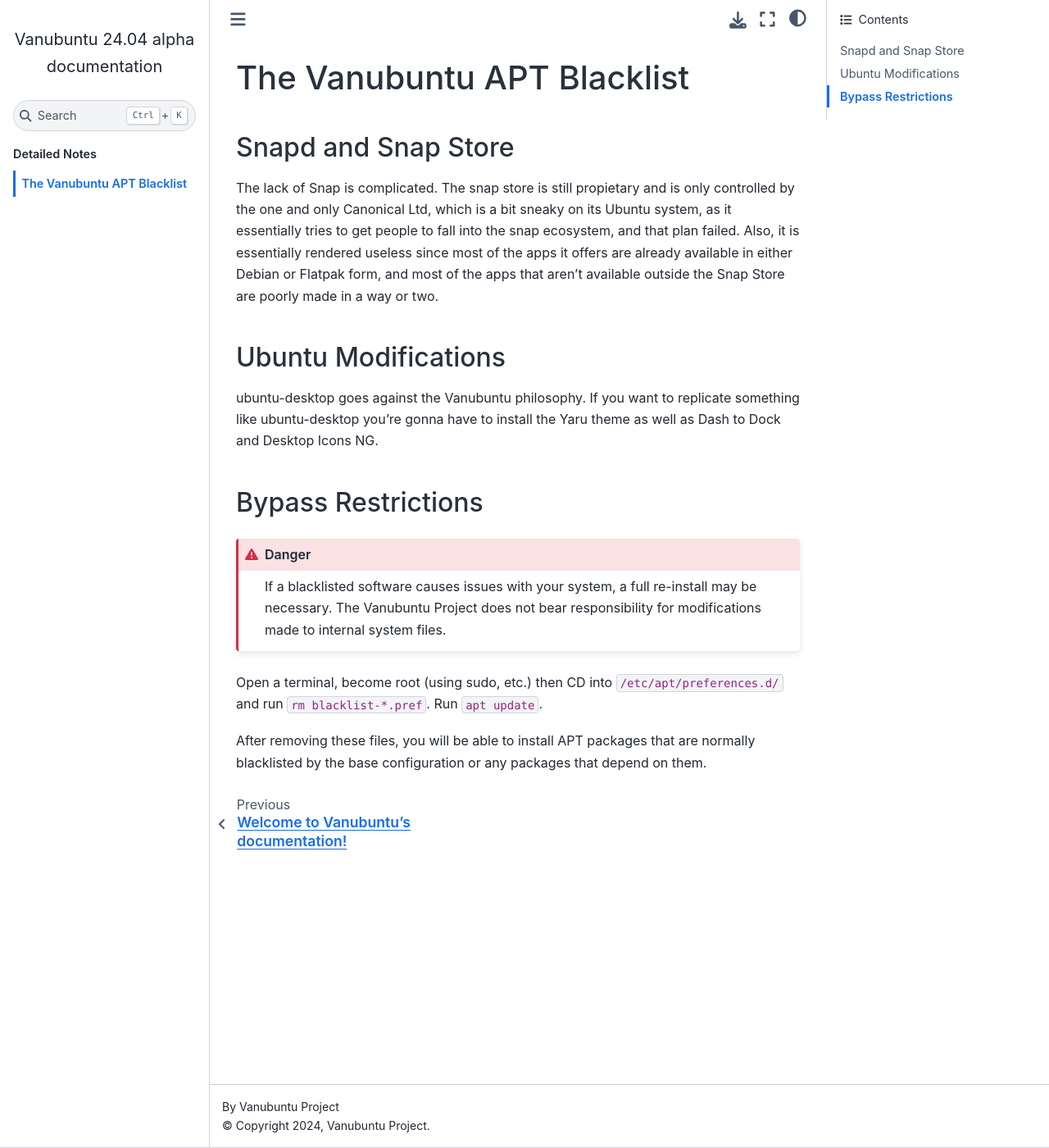
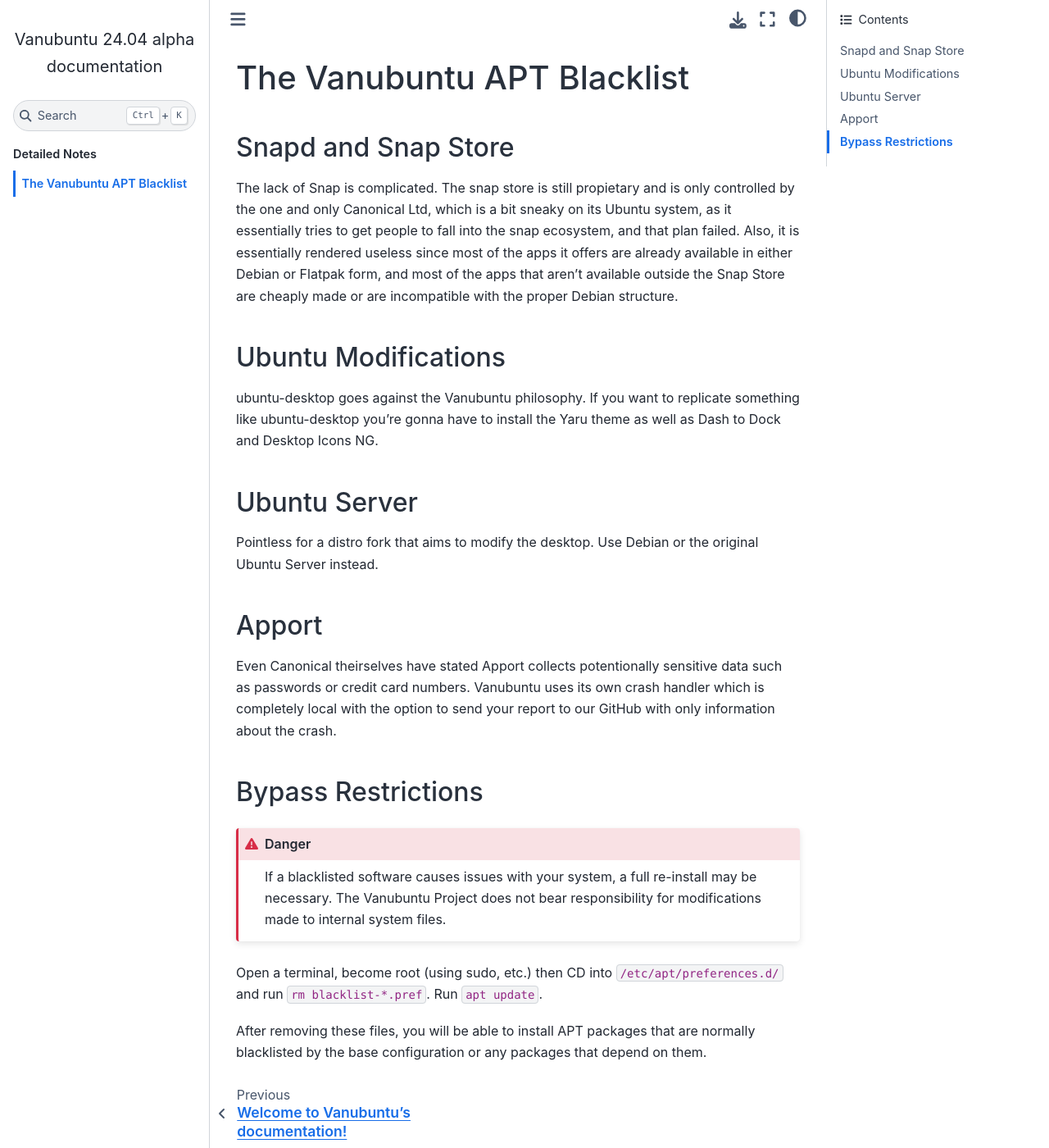
Before and after one commit to vanubuntu/VanubISO, a Sphinx documentation site: the page built from docs/misc/blacklist.rst, in a window 1280 px wide and 1400 px high. Shown: the whole window at 82% size. Built offline with Sphinx 7.4.7 and the Sphinx Book theme 1.1.4, drawn with Linux system fonts in a browser that asks for light colours.

Commit message:
Update blacklist.rst

```diff
--- a/docs/misc/blacklist.rst
+++ b/docs/misc/blacklist.rst
@@ -4,12 +4,22 @@
 Snapd and Snap Store
 --------------------
 
-The lack of Snap is complicated. The snap store is still propietary and is only controlled by the one and only Canonical Ltd, which is a bit sneaky on its Ubuntu system, as it essentially tries to get people to fall into the snap ecosystem, and that plan failed. Also, it is essentially rendered useless since most of the apps it offers are already available in either Debian or Flatpak form, and most of the apps that aren't available outside the Snap Store are poorly made in a way or two.
+The lack of Snap is complicated. The snap store is still propietary and is only controlled by the one and only Canonical Ltd, which is a bit sneaky on its Ubuntu system, as it essentially tries to get people to fall into the snap ecosystem, and that plan failed. Also, it is essentially rendered useless since most of the apps it offers are already available in either Debian or Flatpak form, and most of the apps that aren't available outside the Snap Store are cheaply made or are incompatible with the proper Debian structure.
 
 Ubuntu Modifications
 --------------------
 
 ubuntu-desktop goes against the Vanubuntu philosophy. If you want to replicate something like ubuntu-desktop you're gonna have to install the Yaru theme as well as Dash to Dock and Desktop Icons NG.
+
+Ubuntu Server
+-------------
+
+Pointless for a distro fork that aims to modify the desktop. Use Debian or the original Ubuntu Server instead.
+
+Apport
+------
+
+Even Canonical theirselves have stated Apport collects potentionally sensitive data such as passwords or credit card numbers. Vanubuntu uses its own crash handler which is completely local with the option to send your report to our GitHub with only information about the crash.
 
 Bypass Restrictions
 -------------------
```
